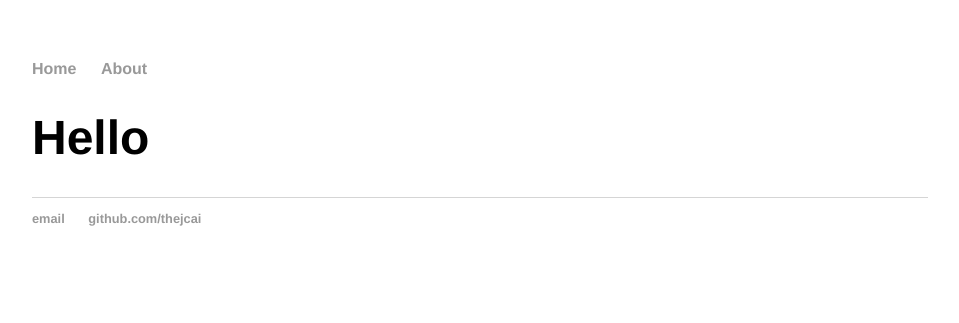
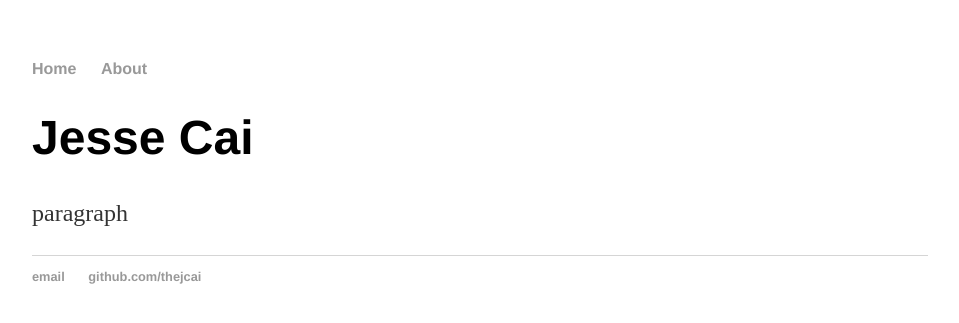
Before and after one commit to thejcai/thejcai.github.io, a Jekyll site: the page built from index.md, in a window 1280 px wide. Shown: the top 323 px of the page, without its empty margins (160-1119 px from the left). Built offline with Jekyll 4.4.1, drawn with Linux system fonts in a browser that asks for light colours.

Commit message:
test page title

```diff
--- a/_layouts/default.html
+++ b/_layouts/default.html
@@ -1,7 +1,7 @@
 <!DOCTYPE html>
 <html>
 	<head>
-		<title>{{ site.title }}</title>
+		<title>{{ page.title }}</title>
 		<link rel="stylesheet" type="text/css" href="/css/main.css">
 	</head>
 
--- a/_layouts/home.html
+++ b/_layouts/home.html
@@ -1,6 +1,8 @@
 ---
 layout: default
+title: Jesse Cai
 ---
 <div class="blurb">
-	<h1> Hello </h1>
+	<h1> Jesse Cai </h1>
+	<p> paragraph </p>
 </div>
```
Also changed, not shown: about.md (+1 -1 lines).
